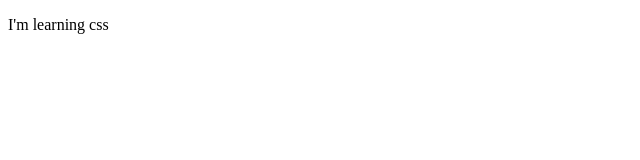
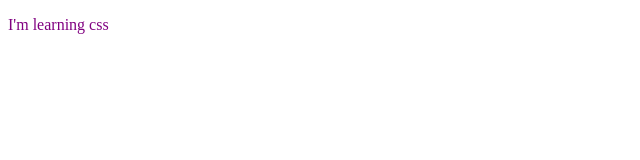
Before and after one commit to bloodgroup-cplusplus/css, a plain HTML site: page lesson_01/index.html in a window 1280 px wide. Shown: the full height of the page, 0-640 px from the left. Drawn offline with Linux system fonts and the light colour scheme.

Commit message:
added bunch of stuff

```diff
--- a/lesson_01/index.html
+++ b/lesson_01/index.html
@@ -6,7 +6,7 @@
         <meta http-equiv="X-UA-Compatible" content="IE=edge">
         <meta name="viewport" content="width=device-width initial-scale=1.0">
         <title>Document</title>
-        <link rel="stylesheet" href=""
+        <link rel="stylesheet" href="css/style.css">
     </head>
     <body>
         <p>I'm learning css</p>
```
